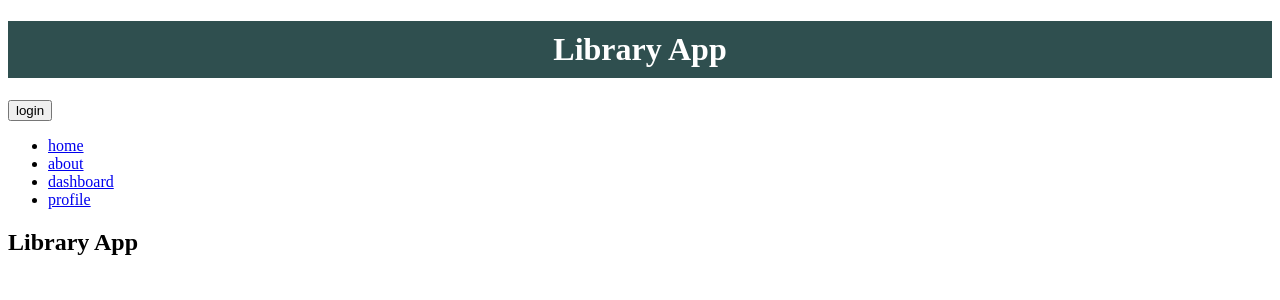
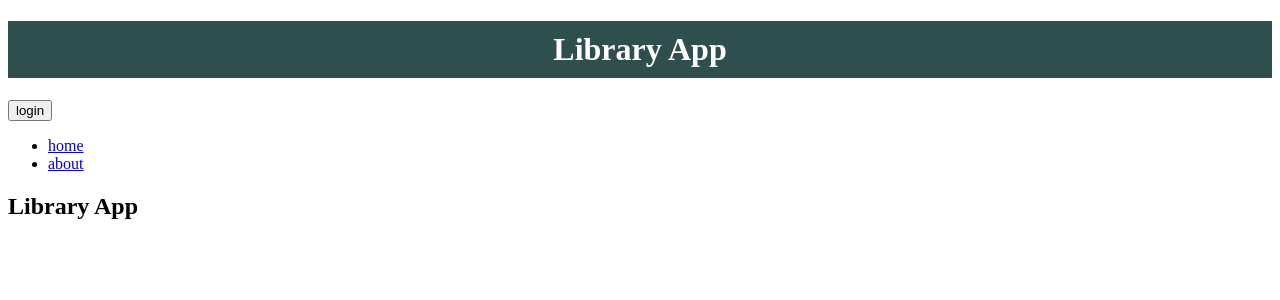
Before and after one commit to airgead73/boilerplate-react-auth, a React app: page / in a window 1280 px wide. Shown: the top 300 px of the page. Built offline with nearby package versions, Linux system fonts and the light colour scheme; the HTML template or start-up script is replaced by a standard one.

Commit message:
refactor nav

```diff
--- a/src/App.js
+++ b/src/App.js
@@ -5,6 +5,7 @@ import { AuthenticationBtn } from './auth';
 // pages
 import {
   Home,
+  About,
   Dashboard,
   PageNotFound,
   Profile
@@ -38,6 +39,7 @@ function App() {
       <Nav/>
       <Routes>
         <Route path="/" element={<Home/>}/>
+        <Route path="/about" element={<About/>}/>
         <Route element={<ProtectedRoutes/>}>
           <Route path="/dashboard" element={<Dashboard/>}/>
           <Route path="/profile" element={<Profile/>}/>
--- a/src/components/Nav.jsx
+++ b/src/components/Nav.jsx
@@ -1,14 +1,47 @@
+import { useEffect } from 'react';
 import { Link } from 'react-router-dom';
+import { useAuth0 } from '@auth0/auth0-react';
+
+function PublicNav() {
+  return (
+    <>
+      <li><Link to="/">home</Link></li>
+      <li><Link to="/about">about</Link></li>
+    </>
+  )
+}
+
+function ProtectedNav() {
+  return (
+    <>
+      <li><Link to="/dashboard">dashboard</Link></li>
+      <li><Link to="/profile">profile</Link></li>
+    </>
+  )
+}
 
 function Nav() {
+  const { isAuthenticated, isLoading } = useAuth0();
+  if(isAuthenticated) {
+    console.log('is authenticated')
+  } else {
+    console.log('is not authenticated')
+  }
+
+  if(isLoading) {
+    return <div>loading...</div>
+  }
   return (
     <ul>
-      <li><Link to="/">home</Link></li>
-      <li><Link to="/about">about</Link></li>
-      <li><Link to="/dashboard">dashboard</Link></li>
-      <li><Link to="profile">profile</Link></li>
+      <PublicNav/>
+      {isAuthenticated && (
+      <ProtectedNav/>
+      )}
     </ul>
   );
+
+
+
 }
 
 export default Nav;
--- a/src/pages/index.js
+++ b/src/pages/index.js
@@ -1,10 +1,12 @@
 import Home from './Home';
+import About from './About';
 import Dashboard from './Dashboard'
 import PageNotFound from './PageNotFound';
 import Profile from './Profile';
 
 export {
   Home,
+  About,
   Dashboard,
   PageNotFound,
   Profile
```
